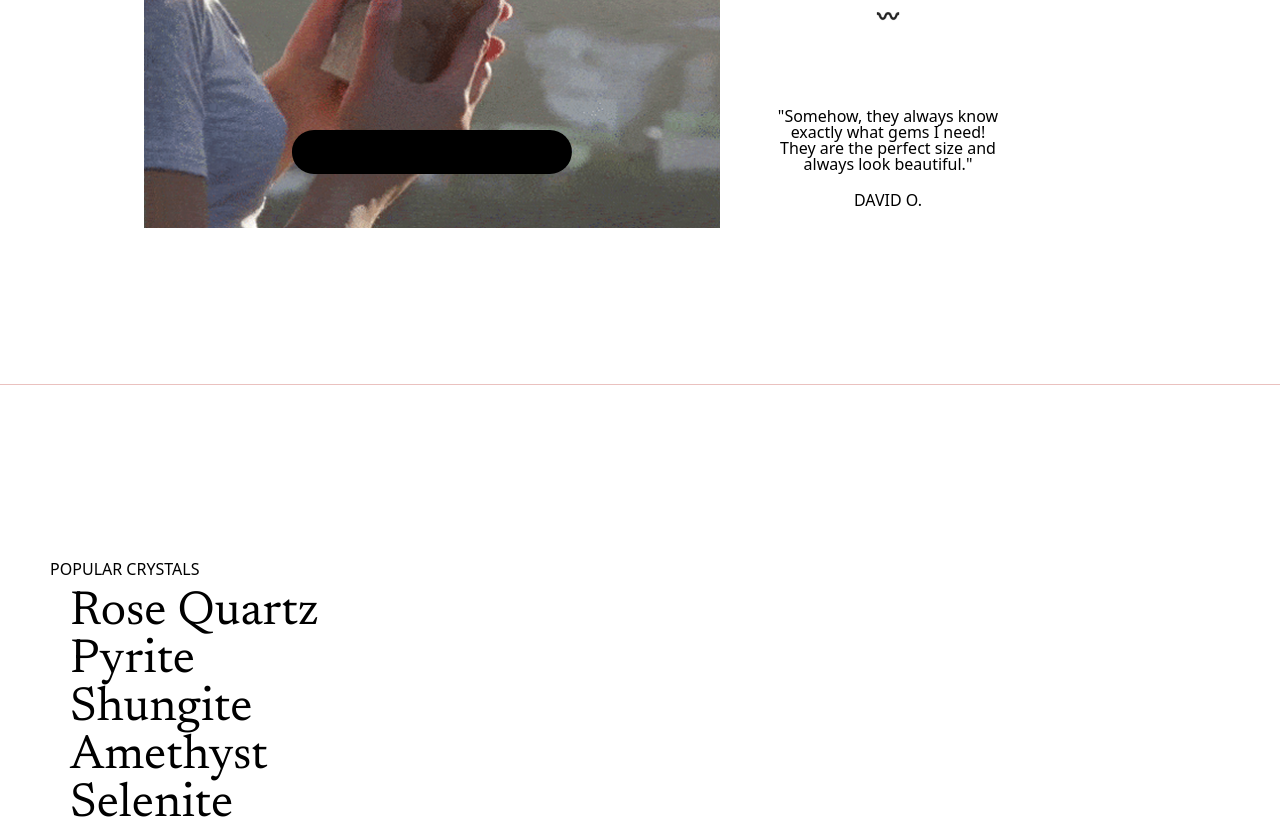
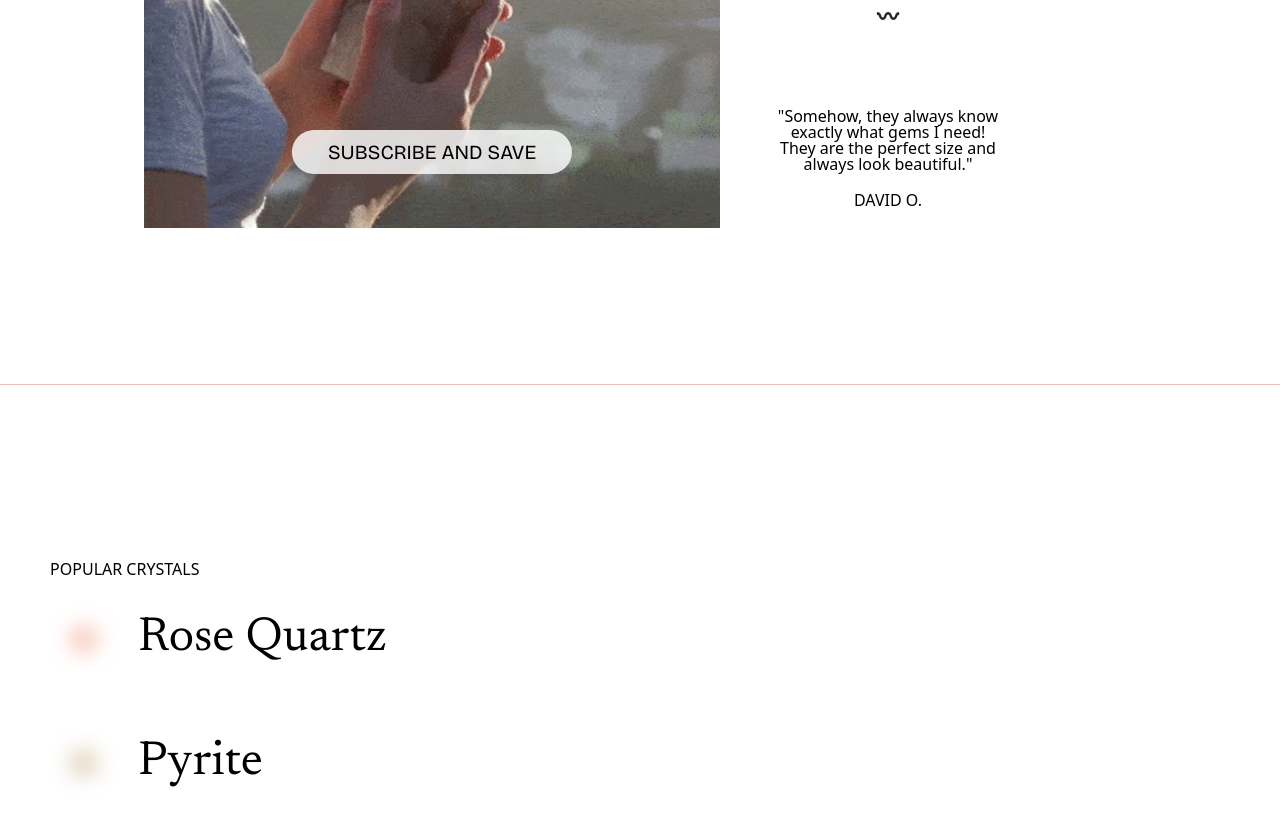
Before and after one commit to deonopinallae/crystals, a Next.js app: page / in a window 1280 px wide. Shown: the part 2500-3319 px from the top of the page. Built offline with nearby package versions, Linux system fonts and the light colour scheme.

Commit message:
crystals-list section

```diff
--- a/src/entites/home-sections/cards-slider/styles.module.scss
+++ b/src/entites/home-sections/cards-slider/styles.module.scss
@@ -3,7 +3,6 @@
     background-position: center;
     background-size: cover;
     background-repeat: no-repeat;
-    // min-height: 100vh;
 	&Item{
 		background-position: center;
 		background-size: cover;
--- a/src/entites/home-sections/crystals-list/crystals-list.tsx
+++ b/src/entites/home-sections/crystals-list/crystals-list.tsx
@@ -1,12 +1,13 @@
 import { Button } from '@/shared/ui'
 import styles from './styles.module.scss'
+import { CircleDecoreIcon } from '@/shared/ui/icons/circle-decore-icon'
 
 const crystals = [
-    {id: 1, name: 'Rose Quartz'},
-    {id: 2, name: 'Pyrite'},
-    {id: 3, name: 'Shungite'},
-    {id: 4, name: 'Amethyst'},
-    {id: 5, name: 'Selenite'},
+    {id: 1, name: 'Rose Quartz', color: '#FACCBF'},
+    {id: 2, name: 'Pyrite', color: '#E3D8C1'},
+    {id: 3, name: 'Shungite', color: '#878C8F'},
+    {id: 4, name: 'Amethyst', color: '#C09DBD'},
+    {id: 5, name: 'Selenite', color: '#FAEDA3'},
 ]
 
 export const CrystalsListSection = () => {
@@ -15,12 +16,12 @@ export const CrystalsListSection = () => {
             <section className={`container pt-[5rem] lg:pt-[11rem] pb-[4rem] lg:pb-[10rem]`}>
                 <div className=''>
                     <div className='mb-[1.8rem] uppercase'>Popular Crystals</div>
-                    <div className='flex flex-col gap-[2rem]'>
-                        {crystals.map(({name}, index) => <div key={index} className="text-[3rem] font-newsreader flex gap-[1.25rem] items-center">
-                            <div></div>
+                    <ul className='flex flex-col gap-[3.5rem]'>
+                        {crystals.map(({name, color}, index) => <li key={index} className="text-[3rem] font-newsreader flex gap-[1.25rem] items-center list-none">
+                            <CircleDecoreIcon color={color} />
                             <div>{name}</div>
-                        </div>)}
-                    </div>
+                        </li>)}
+                    </ul>
                     <Button className='mt-[2.6rem]'>Find your match</Button>
                 </div>
                 <div>
--- a/src/entites/home-sections/reviews-section/reviews-section.tsx
+++ b/src/entites/home-sections/reviews-section/reviews-section.tsx
@@ -14,7 +14,7 @@ export const ReviewsSection = () => {
 				<div className="w-[50%]">
 					<div
 						className={`${styles.reviewsImage} relative xl:w-[36rem] w-[20rem] xl:h-[36rem] h-[20rem] `}
-					><Button className="!text-black absolute text-[1rem] xl:text-[1.25rem] py-[0.8rem] px-[1.8rem] rounded-[2rem] left-1/2 bottom-[2rem] -translate-x-1/2 -translate-y-1/2" style={{ backgroundColor: COLORS.WHITE_TRANSPARENT_80 }}>
+					><Button className="!text-black !bg-[rgb(255,255,255,0.8)] absolute text-[1rem] xl:text-[1.25rem] py-[0.8rem] px-[1.8rem] rounded-[2rem] left-1/2 bottom-[2rem] -translate-x-1/2 -translate-y-1/2">
 							Subscribe and save
 						</Button>
 					</div>
--- /dev/null
+++ b/src/shared/ui/icons/circle-decore-icon.tsx
@@ -0,0 +1,36 @@
+interface CircleDecoreIconProps {
+	color: string
+	className?: string
+}
+
+export const CircleDecoreIcon = ({ color, className }: CircleDecoreIconProps) => (
+	<svg
+		className={`w-[68px] h-[68px] ${className}`}
+		viewBox="0 0 69 68"
+		xmlns="http://www.w3.org/2000/svg"
+	>
+		<g filter="url(#filter0_f_1_262)">
+			<rect x="20" y="20" width="28.2917" height="28" rx="10" fill={color} />
+		</g>
+		<defs>
+			<filter
+				id="filter0_f_1_262"
+				x="0"
+				y="0"
+				width="68.2917"
+				height="68"
+				filterUnits="userSpaceOnUse"
+				color-interpolation-filters="sRGB"
+			>
+				<feFlood flood-opacity="0" result="BackgroundImageFix" />
+				<feBlend
+					mode="normal"
+					in="SourceGraphic"
+					in2="BackgroundImageFix"
+					result="shape"
+				/>
+				<feGaussianBlur stdDeviation="10" result="effect1_foregroundBlur_1_262" />
+			</filter>
+		</defs>
+	</svg>
+)
```
